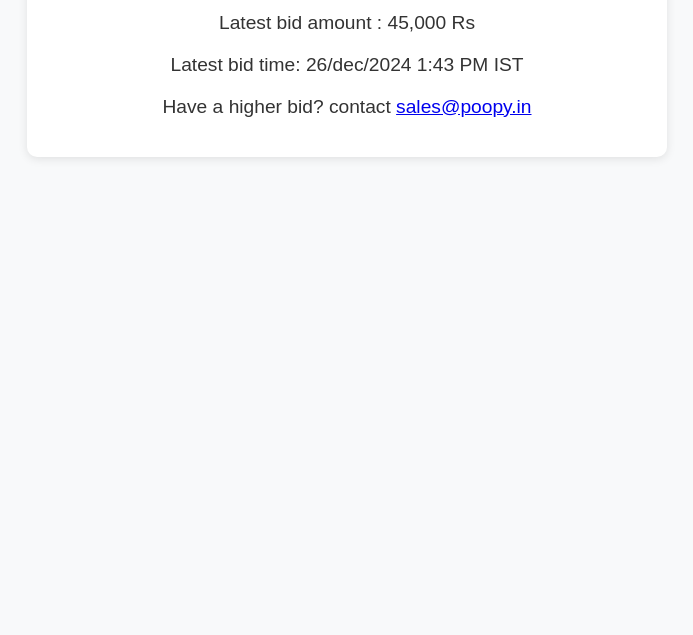
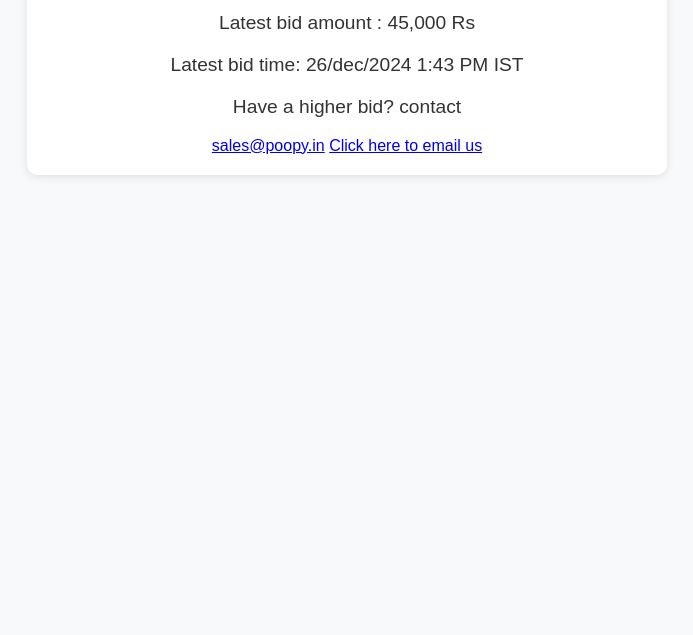
Before and after one commit to test-user571/coming-soon-1, a plain HTML site: page index.html in a window 1280 px wide. Shown: the part 165-800 px from the top of the page, without its empty margins (293-986 px from the left). Drawn offline with Linux system fonts and the light colour scheme.

Commit message:
Update index.html

```diff
--- a/index.html
+++ b/index.html
@@ -35,10 +35,13 @@
     <h1> Domain for Sale  </h1>
     <p> Latest bid amount : 45,000 Rs <br>
     <p> Latest bid time: 26/dec/2024 1:43 PM IST <br>
-    <p> Have a higher bid? contact <a href="mailto:sales@poopy.in">sales@poopy.in</a>
+    <p> Have a higher bid? contact </p>
+    <a href="mailto:sales@poopy.in">sales@poopy.in</a>
+      <a href="mailto:email@example.com">Click here to email us</a>
+
 
  <br>
-    </p>
+
     <!--<p> style="font-size: 10px; color: grey;">Need this domain? contact: sales@poopy.in <br>
        Send your bid amount</p> -->
     <!-- This is a comment -->
```
